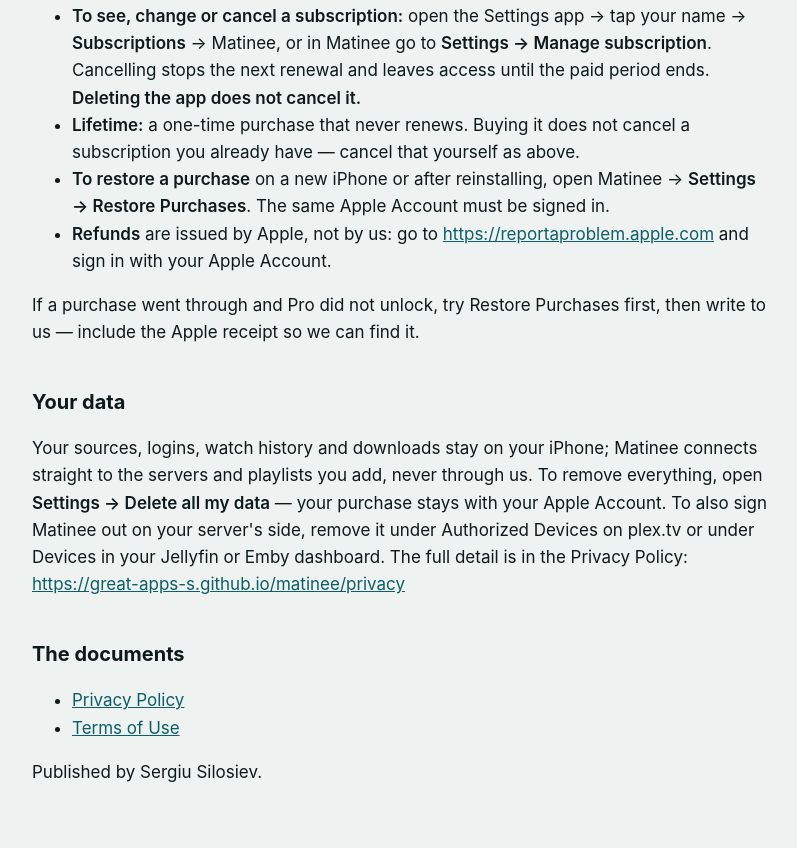
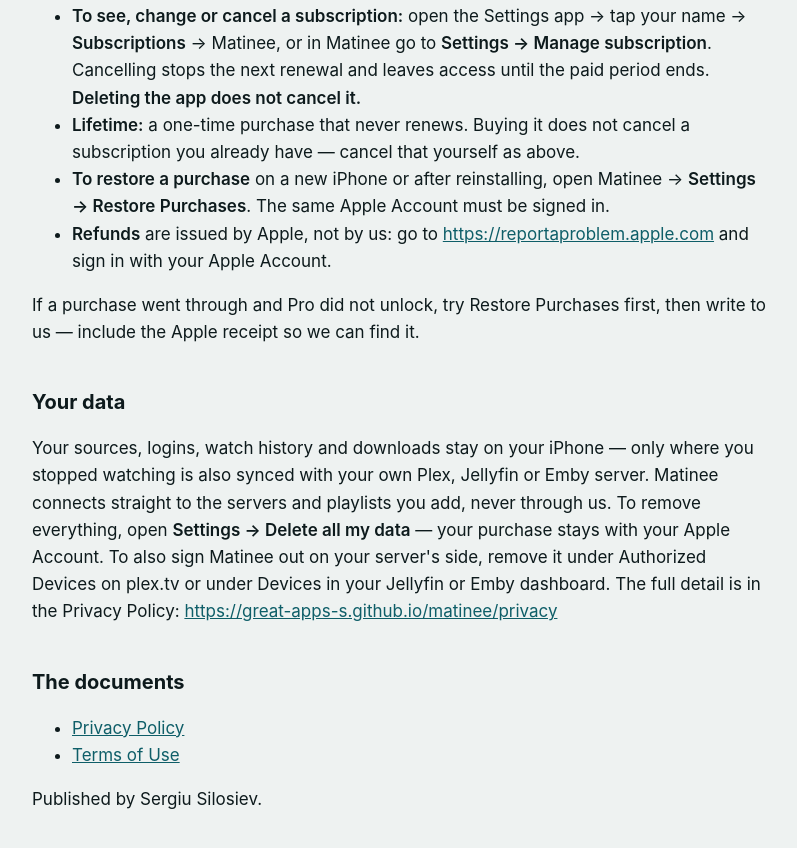
Before and after one commit to great-apps-s/great-apps-s.github.io, a plain HTML site: page matinee/support.html in a window 1280 px wide. Shown: the part 2009-2857 px from the top of the page, without its empty margins (240-1037 px from the left). Drawn offline with Linux system fonts and the light colour scheme.

Commit message:
matinee: watch progress syncs only with the person's own server
Co-Authored-By: Claude Opus 5.5 (1M context) <noreply@anthropic.com>

```diff
--- a/matinee/support.html
+++ b/matinee/support.html
@@ -43,7 +43,7 @@
 <ul><li><strong>To see, change or cancel a subscription:</strong> open the Settings app → tap your name → <strong>Subscriptions</strong> → Matinee, or in Matinee go to <strong>Settings → Manage subscription</strong>. Cancelling stops the next renewal and leaves access until the paid period ends. <strong>Deleting the app does not cancel it.</strong></li><li><strong>Lifetime:</strong> a one-time purchase that never renews. Buying it does not cancel a subscription you already have — cancel that yourself as above.</li><li><strong>To restore a purchase</strong> on a new iPhone or after reinstalling, open Matinee → <strong>Settings → Restore Purchases</strong>. The same Apple Account must be signed in.</li><li><strong>Refunds</strong> are issued by Apple, not by us: go to <a href="https://reportaproblem.apple.com">https://reportaproblem.apple.com</a> and sign in with your Apple Account.</li></ul>
 <p>If a purchase went through and Pro did not unlock, try Restore Purchases first, then write to us — include the Apple receipt so we can find it.</p>
 <h2>Your data</h2>
-<p>Your sources, logins, watch history and downloads stay on your iPhone; Matinee connects straight to the servers and playlists you add, never through us. To remove everything, open <strong>Settings → Delete all my data</strong> — your purchase stays with your Apple Account. To also sign Matinee out on your server&#x27;s side, remove it under Authorized Devices on plex.tv or under Devices in your Jellyfin or Emby dashboard. The full detail is in the Privacy Policy: <a href="https://great-apps-s.github.io/matinee/privacy">https://great-apps-s.github.io/matinee/privacy</a></p>
+<p>Your sources, logins, watch history and downloads stay on your iPhone — only where you stopped watching is also synced with your own Plex, Jellyfin or Emby server. Matinee connects straight to the servers and playlists you add, never through us. To remove everything, open <strong>Settings → Delete all my data</strong> — your purchase stays with your Apple Account. To also sign Matinee out on your server&#x27;s side, remove it under Authorized Devices on plex.tv or under Devices in your Jellyfin or Emby dashboard. The full detail is in the Privacy Policy: <a href="https://great-apps-s.github.io/matinee/privacy">https://great-apps-s.github.io/matinee/privacy</a></p>
 <h2>The documents</h2>
 <ul><li><a href="https://great-apps-s.github.io/matinee/privacy">Privacy Policy</a></li><li><a href="https://great-apps-s.github.io/matinee/terms">Terms of Use</a></li></ul>
 <p>Published by Sergiu Silosiev.</p>
```
Also changed, not shown: matinee/privacy.html (+1 -1 lines).
